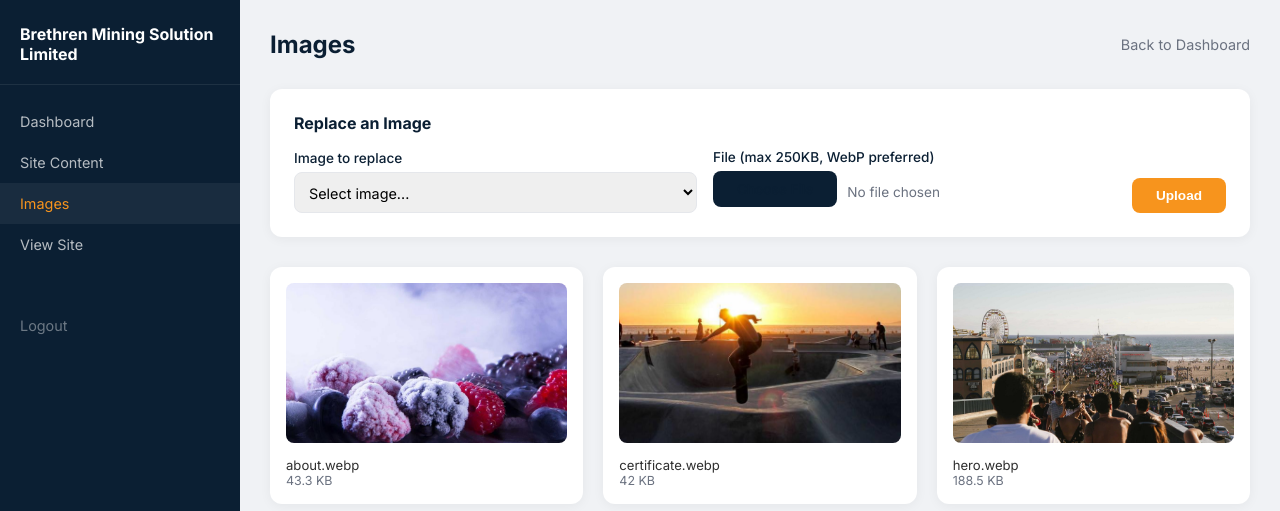
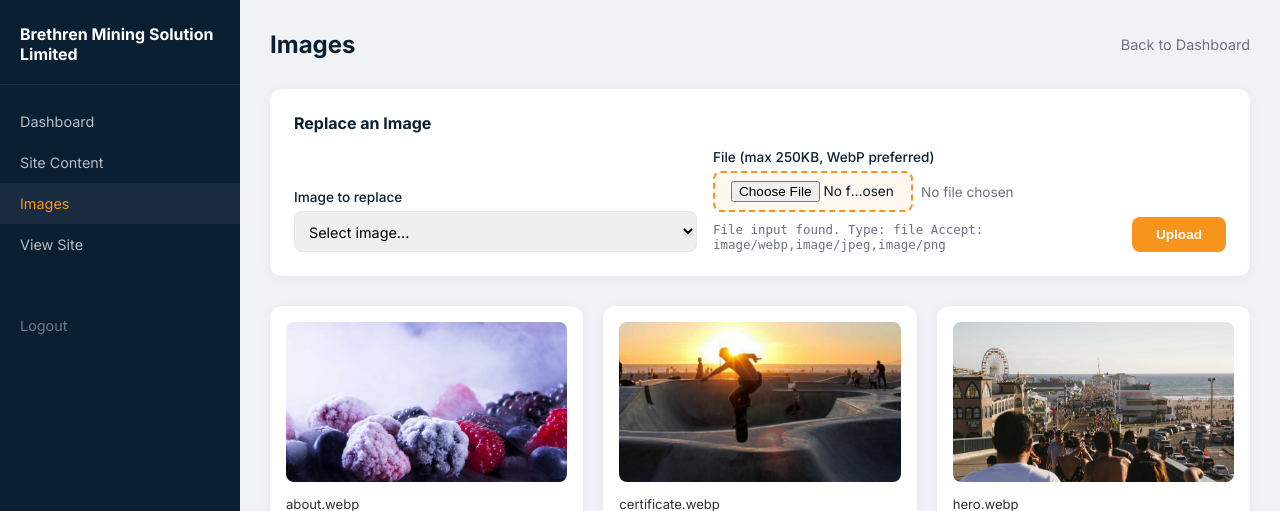
Before and after one commit to maxnatedev/BMSL, a PHP site: page /admin/images.php in a window 1280 px wide. Shown: the top 511 px of the page. Run offline with PHP 8.4, Linux system fonts and the light colour scheme; a user stored in the database is signed in; data comes from the database, SQL or seed files in the repository.

Commit message:
Add console diagnostics to file upload button, use visible native file input

```diff
--- a/admin/images.php
+++ b/admin/images.php
@@ -71,9 +71,8 @@ $contentSections = $db->fetchAll('SELECT * FROM site_content ORDER BY id');
         .form-group select, .form-group input[type=file] { width: 100%; padding: 10px; border: 1.5px solid #e5e7eb; border-radius: 8px; font-family: inherit; font-size: 0.9rem; }
         .btn { padding: 10px 24px; background: #F7941D; color: #fff; border: none; border-radius: 8px; font-size: 0.85rem; font-weight: 600; cursor: pointer; }
         .btn:hover { background: #e08515; }
-        .file-input-wrap { display: flex; align-items: center; gap: 10px; }
-        .btn-file { background: #0B1F33; display: inline-block; padding: 10px 24px; border-radius: 8px; font-size: 0.85rem; font-weight: 600; color: #fff; }
-        .btn-file:hover { background: #1a3a5c; }
+        .file-input-wrap { display: flex; flex-direction: column; gap: 4px; }
+        .form-group input[type=file] { width: auto; padding: 0; border: none; border-radius: 0; font-family: inherit; }
         .file-name { font-size: 0.85rem; color: #6B7280; }
     </style>
 </head>
@@ -115,13 +114,48 @@ $contentSections = $db->fetchAll('SELECT * FROM site_content ORDER BY id');
                 </div>
                 <div class="form-group">
                     <label>File (max 250KB, WebP preferred)</label>
-                    <div class="file-input-wrap">
-                        <label class="btn btn-file" style="position:relative;overflow:hidden;cursor:pointer;display:inline-block">
-                            Choose File
-                            <input type="file" name="image" id="image" accept="image/webp,image/jpeg,image/png" required onchange="document.getElementById('fileName').textContent=this.files[0]?this.files[0].name:'No file chosen'" style="position:absolute;top:0;left:0;width:100%;height:100%;opacity:0;cursor:pointer;font-size:100px">
-                        </label>
-                        <span class="file-name" id="fileName">No file chosen</span>
+                    <div class="file-input-wrap" id="fileDebug">
+                        <div style="display:flex;align-items:center;gap:8px;flex-wrap:wrap">
+                            <input type="file" name="image" id="image" accept="image/webp,image/jpeg,image/png" required
+                                   style="padding:8px 16px;border:2px dashed #F7941D;border-radius:8px;background:#fff8f0;cursor:pointer;font-family:inherit;font-size:0.85rem;color:#0B1F33;width:200px">
+                            <span class="file-name" id="fileName" style="font-size:0.85rem;color:#6B7280">No file chosen</span>
+                        </div>
+                        <div id="debugLog" style="font-size:0.78rem;color:#6B7280;margin-top:6px;font-family:monospace"></div>
                     </div>
+                    <script>
+                    (function(){
+                        var input = document.getElementById('image');
+                        var log = document.getElementById('debugLog');
+                        var name = document.getElementById('fileName');
+                        function dbg(msg) {
+                            console.log('[FILE-UPLOAD] ' + msg);
+                            if (log) log.textContent = msg;
+                        }
+                        if (input) {
+                            dbg('File input found. Type: ' + input.type + ' Accept: ' + input.accept);
+                            input.addEventListener('click', function(e) {
+                                dbg('INPUT CLICK fired. target: ' + e.target.tagName + '#' + e.target.id);
+                            });
+                            input.addEventListener('change', function() {
+                                var files = this.files;
+                                if (files && files.length > 0) {
+                                    name.textContent = files[0].name;
+                                    dbg('File selected: ' + files[0].name + ' (' + files[0].size + ' bytes, type: ' + files[0].type + ')');
+                                } else {
+                                    name.textContent = 'No file chosen';
+                                    dbg('No file selected');
+                                }
+                            });
+                            input.addEventListener('mouseenter', function() { dbg('Mouse entered file input'); });
+                            input.addEventListener('mouseleave', function() { dbg('Mouse left file input'); });
+                        } else {
+                            dbg('ERROR: File input element not found in DOM!');
+                        }
+                        document.querySelector('.file-input-wrap')?.addEventListener('click', function(e) {
+                            dbg('WRAP CLICK: ' + e.target.tagName + ' class=' + e.target.className);
+                        });
+                    })();
+                    </script>
                 </div>
                 <button type="submit" class="btn">Upload</button>
             </div>
```
